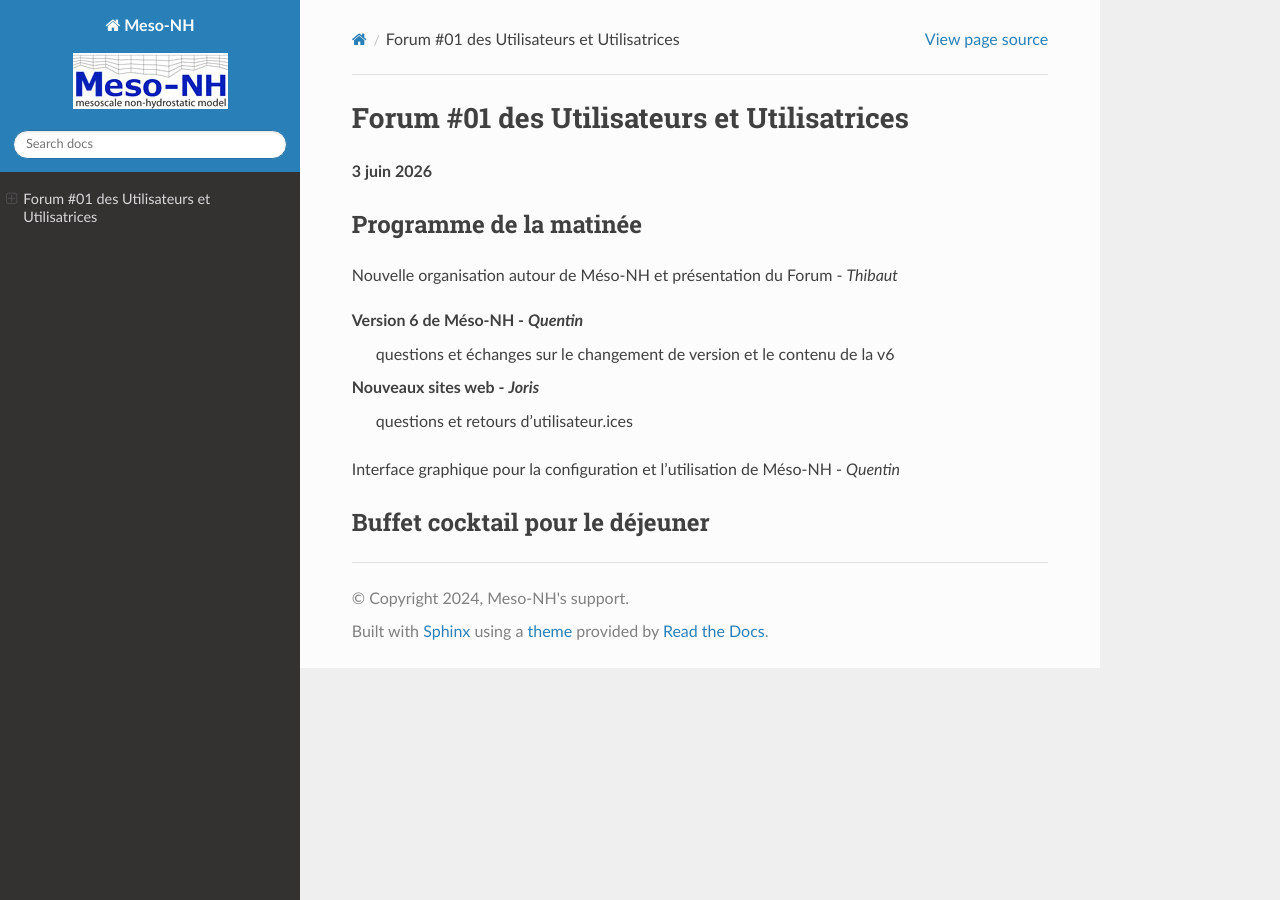
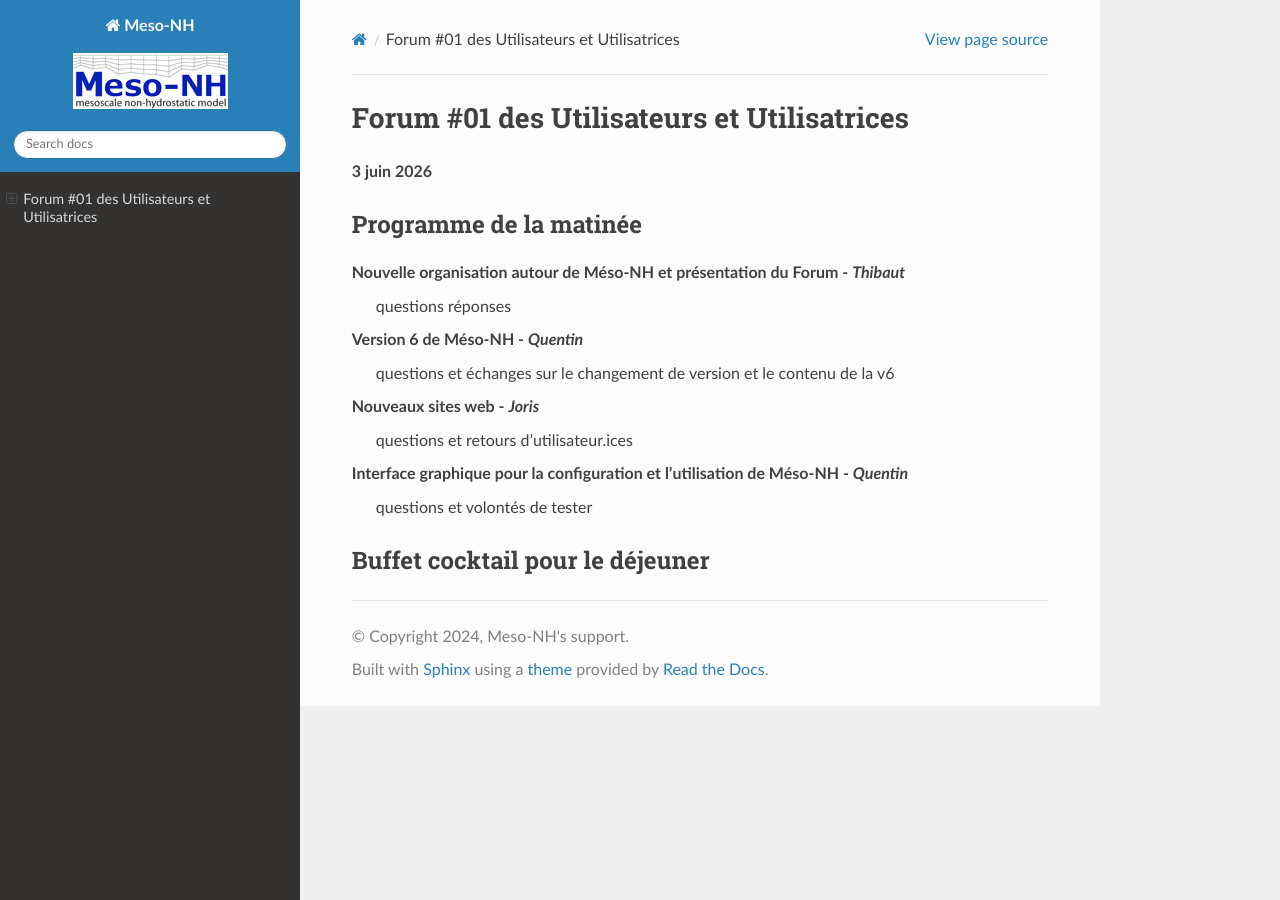
Before and after one commit to JorisPianezze/mesonh_newsletters, a Sphinx documentation site: the page built from docs/source/community/newsletters/forum_01.rst, in a window 1280 px wide. Built offline with Sphinx 7.4.7 and the Read the Docs theme 3.1.0, drawn with Linux system fonts in a browser that asks for light colours.

Commit message:
Update forum_01.rst

```diff
--- a/docs/source/community/newsletters/forum_01.rst
+++ b/docs/source/community/newsletters/forum_01.rst
@@ -8,6 +8,7 @@ Programme de la matinée
 ------------------------
 
 Nouvelle organisation autour de Méso-NH et présentation du Forum - *Thibaut*
+  questions réponses
 
 Version 6 de Méso-NH - *Quentin*
   questions et échanges sur le changement de version et le contenu de la v6
@@ -16,6 +17,7 @@ Nouveaux sites web - *Joris*
   questions et retours d'utilisateur.ices
 
 Interface graphique pour la configuration et l'utilisation de Méso-NH - *Quentin*
+  questions et volontés de tester
 
 Buffet cocktail pour le déjeuner
 -----------------------------------
```
